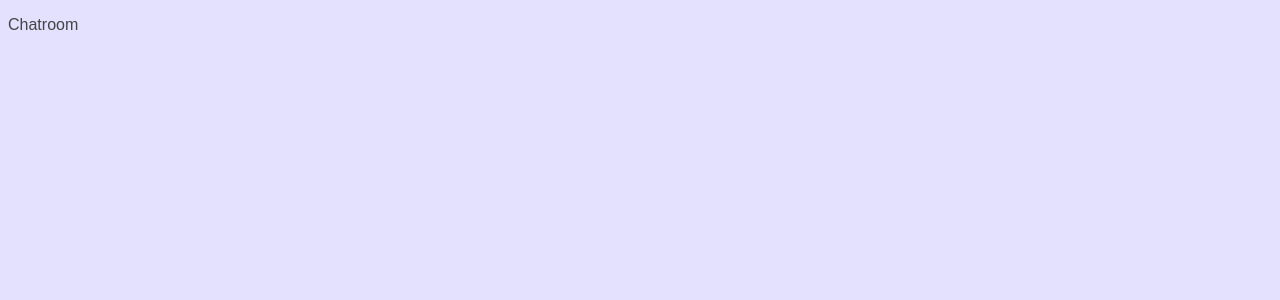
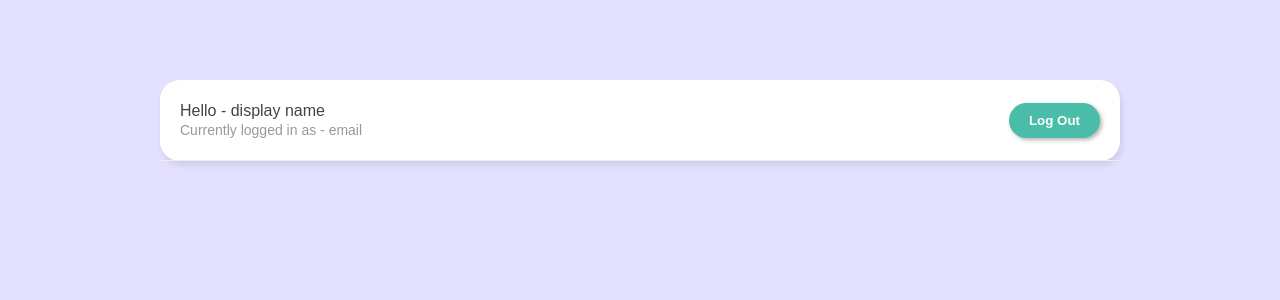
Before and after one commit to ort01/live-chat-room, a Vue app: page /chatroom in a window 1280 px wide. Shown: the top 300 px of the page. Built offline with nearby package versions, Linux system fonts and the light colour scheme.

Commit message:
log out user functionality

```diff
--- a/src/assets/main.css
+++ b/src/assets/main.scss
@@ -28,4 +28,16 @@ button {
   border: 0;
   border-radius: 20px;
   padding: 10px 20px;
+  box-shadow: 2px 2px 4px rgba(0, 0, 0, 0.3);
+  transition: all .3s;
+
+  &:hover {
+    transform: translateY(-3px);
+    box-shadow: 4px 4px 6px rgba(0, 0, 0, 0.3);
+  }
+
+  &:active {
+    transform: translateY(-1px);
+    box-shadow: 2px 2px 4px rgba(0, 0, 0, 0.3);
+  }
 }
--- /dev/null
+++ b/src/components/NavBar.vue
@@ -0,0 +1,50 @@
+<template>
+  <nav class="nav-bar">
+    <div>
+      <p>Hello - display name</p>
+      <p class="email">Currently logged in as - email</p>
+    </div>
+    <button @click="handleLogout">Log Out</button>
+  </nav>
+</template>
+
+<script setup lang="ts">
+import { useRouter } from "vue-router";
+import useLogout from "../composables/useLogout";
+
+// composables
+const { error, logout } = useLogout();
+
+//router
+const router = useRouter();
+
+//functions
+const handleLogout = async () => {
+  await logout();
+  if (!error.value) {
+    router.push({ name: "Welcome" });
+  }
+};
+</script>
+
+
+<style lang="scss">
+.nav-bar {
+  padding: 20px;
+  border-bottom: 1px solid #eee;
+  display: flex;
+  justify-content: space-between;
+  align-items: center;
+
+  & p {
+    margin: 2px auto;
+    font-size: 16px;
+    color: #444;
+
+    &.email {
+      font-size: 14px;
+      color: #999;
+    }
+  }
+}
+</style>
--- /dev/null
+++ b/src/composables/useLogout.js
@@ -0,0 +1,26 @@
+import { ref } from "vue"
+import { projectAuth } from "../firebase/config"
+
+
+const error = ref(null)
+
+const logout = async () => {
+
+    error.value = null
+
+    try {
+        await projectAuth.signOut()
+        error.value = null
+    } catch (err) {
+        error.value = err.message
+    }
+}
+
+
+
+
+const useLogout = () => {
+    return { error, logout }
+}
+
+export default useLogout
--- a/src/main.ts
+++ b/src/main.ts
@@ -1,4 +1,4 @@
-import './assets/main.css'
+import './assets/main.scss'
 
 import { createApp } from 'vue'
 import App from './App.vue'
--- a/src/views/ChatroomView.vue
+++ b/src/views/ChatroomView.vue
@@ -1,5 +1,7 @@
 <template>
-  <p>Chatroom</p>
+  <div class="container">
+    <NavBar />
+  </div>
 </template>
 
 
@@ -8,6 +10,7 @@
 
 
 <script setup lang="ts">
+import NavBar from "../components/NavBar.vue";
 </script>
 
 
```
